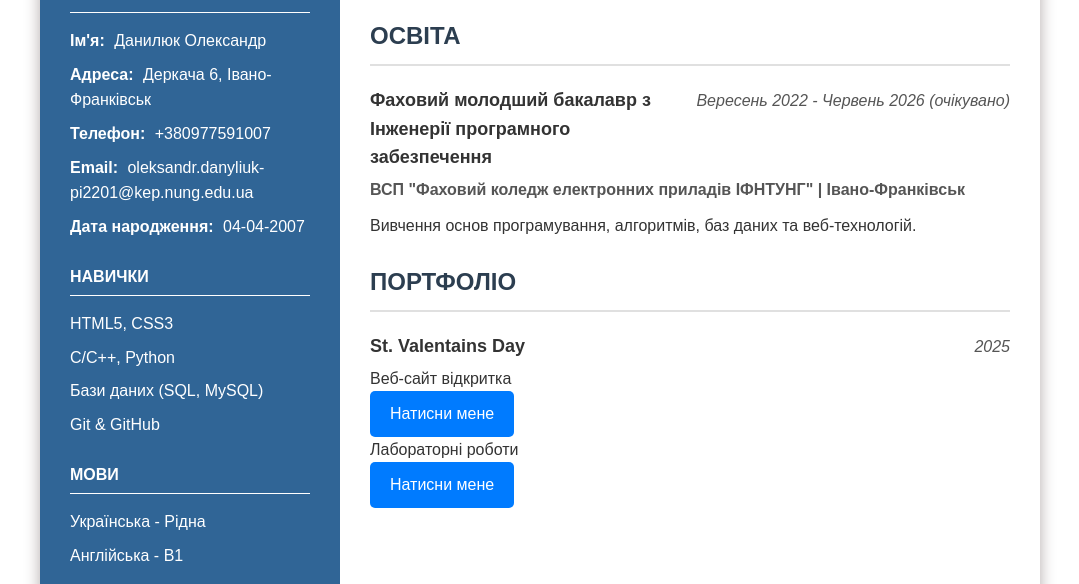
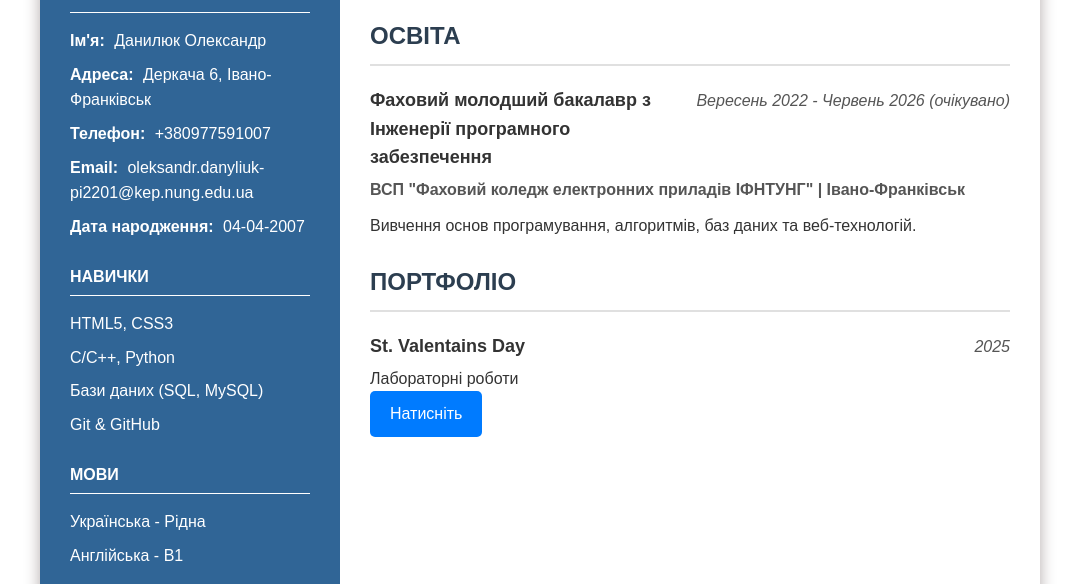
Before and after one commit to pacchetto/pacchetto.github.io, a plain HTML site: page index.html in a window 1280 px wide. Shown: the part 216-800 px from the top of the page, without its empty margins (100-1179 px from the left). Drawn offline with Linux system fonts and the light colour scheme.

Commit message:
Add files via upload

```diff
--- a/index.html
+++ b/index.html
@@ -79,10 +79,8 @@
                         <h4 class="entry-title">St. Valentains Day</h4>
                         <span class="entry-dates">2025</span>
                     </div>
-                    <p>Веб-сайт відкритка</p>
-                    <p> <a href="https://bejewelled-mochi-427c2e.netlify.app/" class="btn">Натисни мене</a></p>
                     <p>Лабораторні роботи</p>
-                    <p><a href="https://github.com/pacchetto/Labs" class="btn">Натисни мене</a></p>
+                    <p><a href="https://github.com/pacchetto/Labs" class="btn">Натисніть</a></p>
                 </div>
             </div>
         </div>
```
